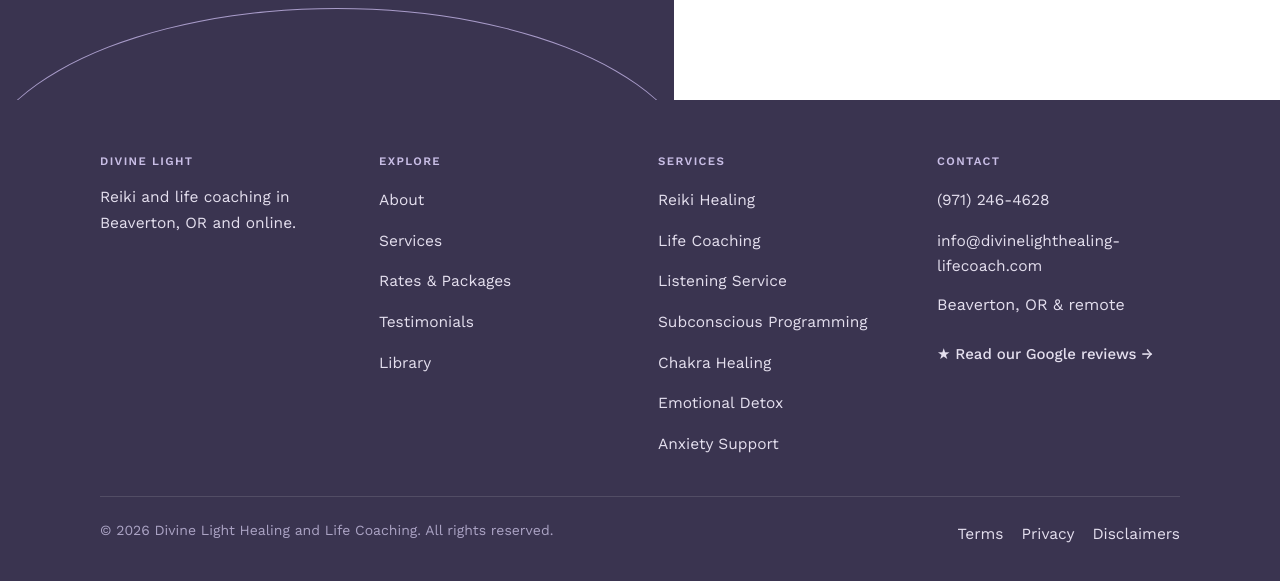
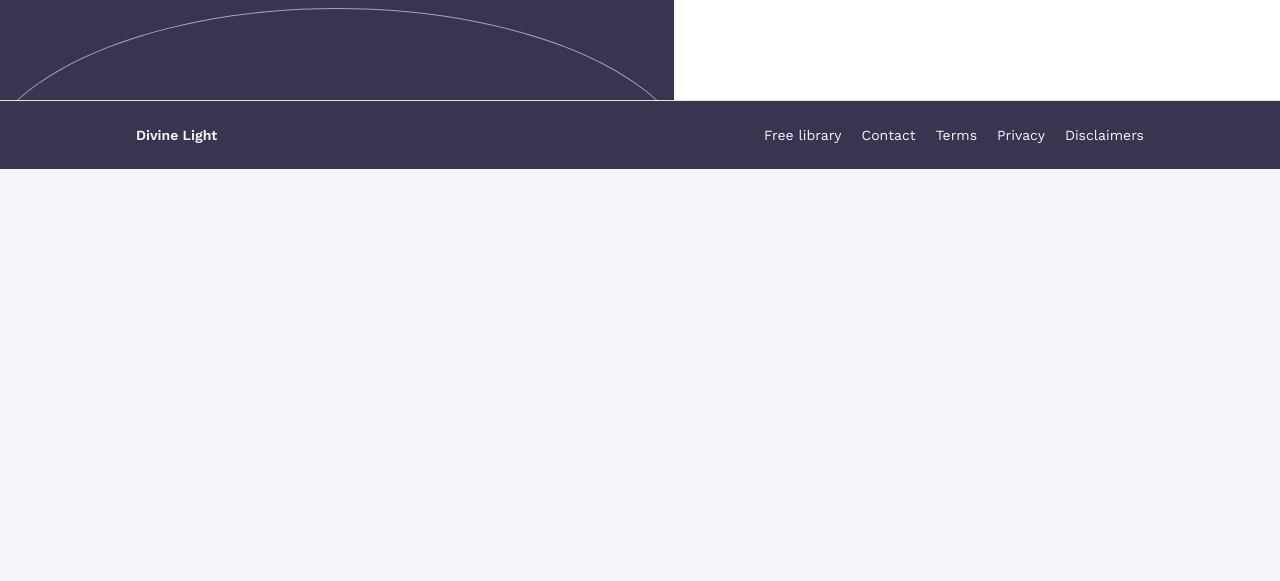
Before and after one commit to akhileshd-biz/divinelight-website, a website with bundled scripts: page members.html in a window 1280 px wide. Shown: the part 601-1182 px from the top of the page. After the commit the page ends 800 px from the top, so only its background shows below. Built offline with nearby package versions, Linux system fonts and the light colour scheme; no server answers.

Commit message:
Add signed-in membership test portal and compact footer

```diff
--- a/assets/members.css
+++ b/assets/members.css
@@ -192,3 +192,31 @@
 .login-art { background: var(--cream-dark); }
 .login-art:before { border-color: #A89BC9; }
 .login-content > p, .detail-description { max-width: 65ch; }
+
+.members-body .member-footer {
+  background: var(--cream-dark);
+  color: var(--paper);
+  padding: 12px 0;
+  font-size: .875rem;
+  letter-spacing: normal;
+}
+.member-footer-inner,
+.member-footer nav {
+  display: flex;
+  align-items: center;
+  justify-content: center;
+  flex-wrap: wrap;
+  gap: 0 20px;
+}
+.member-footer a {
+  display: inline-flex;
+  align-items: center;
+  min-height: 44px;
+  color: inherit;
+}
+.member-footer a:hover { color: #C9BEE6; }
+.member-footer a:focus-visible { outline-color: var(--paper); }
+.member-footer-brand { font-weight: 600; }
+@media (min-width: 640px) {
+  .member-footer-inner { justify-content: space-between; }
+}
--- a/members.html
+++ b/members.html
@@ -141,51 +141,16 @@ img,svg{display:block;max-width:100%;}
 </section>
 </main>
 </div>
-<footer class="site-footer">
-  <div class="footer-grid">
-    <div>
-      <div class="footer-heading">Divine Light</div>
-      <p style="color:#E4DFEE;font-size:14.5px;max-width:240px;">Reiki and life coaching in Beaverton, OR and online.</p>
-    </div>
-    <div>
-      <div class="footer-heading">Explore</div>
-      <div class="footer-links">
-        <a href="about">About</a>
-        <a href="services">Services</a>
-        <a href="rates">Rates &amp; Packages</a>
-        <a href="testimonials">Testimonials</a>
-        <a href="library">Library</a>
-      </div>
-    </div>
-    <div>
-      <div class="footer-heading">Services</div>
-      <div class="footer-links">
-        <a href="reiki">Reiki Healing</a>
-        <a href="life-coaching">Life Coaching</a>
-        <a href="listening-service">Listening Service</a>
-        <a href="subconscious-programming">Subconscious Programming</a>
-        <a href="chakra-healing">Chakra Healing</a>
-        <a href="emotional-detox">Emotional Detox</a>
-        <a href="anxiety-support">Anxiety Support</a>
-      </div>
-    </div>
-    <div>
-      <div class="footer-heading">Contact</div>
-      <div class="footer-links">
-        <a href="tel:19712464628">(971) 246-4628</a>
-        <a href="mailto:info@divinelighthealing-lifecoach.com">info@divinelighthealing-lifecoach.com</a>
-        <span style="color:#E4DFEE;">Beaverton, OR &amp; remote</span>
-      </div>
-      <div class="social-row" style="margin-top:16px;"><a class="dl-reviews-link" href="https://www.google.com/maps/place/Divine+Light+Reiki+and+Life+Coaching/@45.5457049,-122.7381666,11z/data=!4m8!3m7!1s0x89c82e0fc08af983:0x98c863d5221bbbec!8m2!3d45.5457049!4d-122.7381666!9m1!1b1!16s%2Fg%2F11x8c0wr7s" rel="noopener" target="_blank">★ Read our Google reviews →</a></div>
-    </div>
-  </div>
-  <div class="footer-bottom">
-    <span>© 2026 Divine Light Healing and Life Coaching. All rights reserved.</span>
-    <div class="footer-links" style="flex-direction:row;gap:18px;">
-      <a href="legal#terms">Terms</a>
-      <a href="legal#privacy">Privacy</a>
-      <a href="legal#disclaimers">Disclaimers</a>
-    </div>
+<footer class="member-footer">
+  <div class="container member-footer-inner">
+    <a class="member-footer-brand" href="/">Divine Light</a>
+    <nav aria-label="Footer">
+      <a href="/library">Free library</a>
+      <a href="/contact">Contact</a>
+      <a href="/legal#terms">Terms</a>
+      <a href="/legal#privacy">Privacy</a>
+      <a href="/legal#disclaimers">Disclaimers</a>
+    </nav>
   </div>
 </footer>
 </body>
--- a/package.json
+++ b/package.json
@@ -3,7 +3,8 @@
   "private": true,
   "type": "module",
   "scripts": {
-    "build": "node portal/build.mjs"
+    "build": "node portal/build.mjs",
+    "test:membership": "node scripts/test-membership.mjs"
   },
   "dependencies": {
     "@netlify/blobs": "^11.1.9",
@@ -12,6 +13,7 @@
     "stripe": "^23.1.0"
   },
   "devDependencies": {
-    "esbuild": "^0.28.2"
+    "esbuild": "^0.28.2",
+    "playwright": "1.65.1"
   }
 }
--- a/portal/members.js
+++ b/portal/members.js
@@ -7,7 +7,8 @@ const status = byId('status');
 let linkCode;
 let account;
 let selected;
-const demo = new URLSearchParams(location.search).get('demo') === '1';
+const query = new URLSearchParams(location.search);
+const demo = query.get('demo') === '1';
 const demoEmail = 'demo@example.com';
 const demoLessons = [
   { id: 'divine', title: 'Divine Light', ...divineLightDetails },
@@ -244,6 +245,9 @@ byId('complete').onclick = event => void run(event.currentTarget, async () => {
 
 void run(byId('auth-submit'), async () => {
   if (demo) {
+    if (query.get('view') === 'library') {
+      await openAccount();
+    }
     byId('auth-title').textContent = 'Try the demo library.';
     byId('auth-copy').textContent = 'Sample sign-in details only. This demo uses sample lessons and has no billing.';
     auth.email.value = demoEmail;
```
Also changed, not shown: scripts/test-membership.mjs (added, +95 -0 lines), README.md, netlify.toml, 1 other file.
